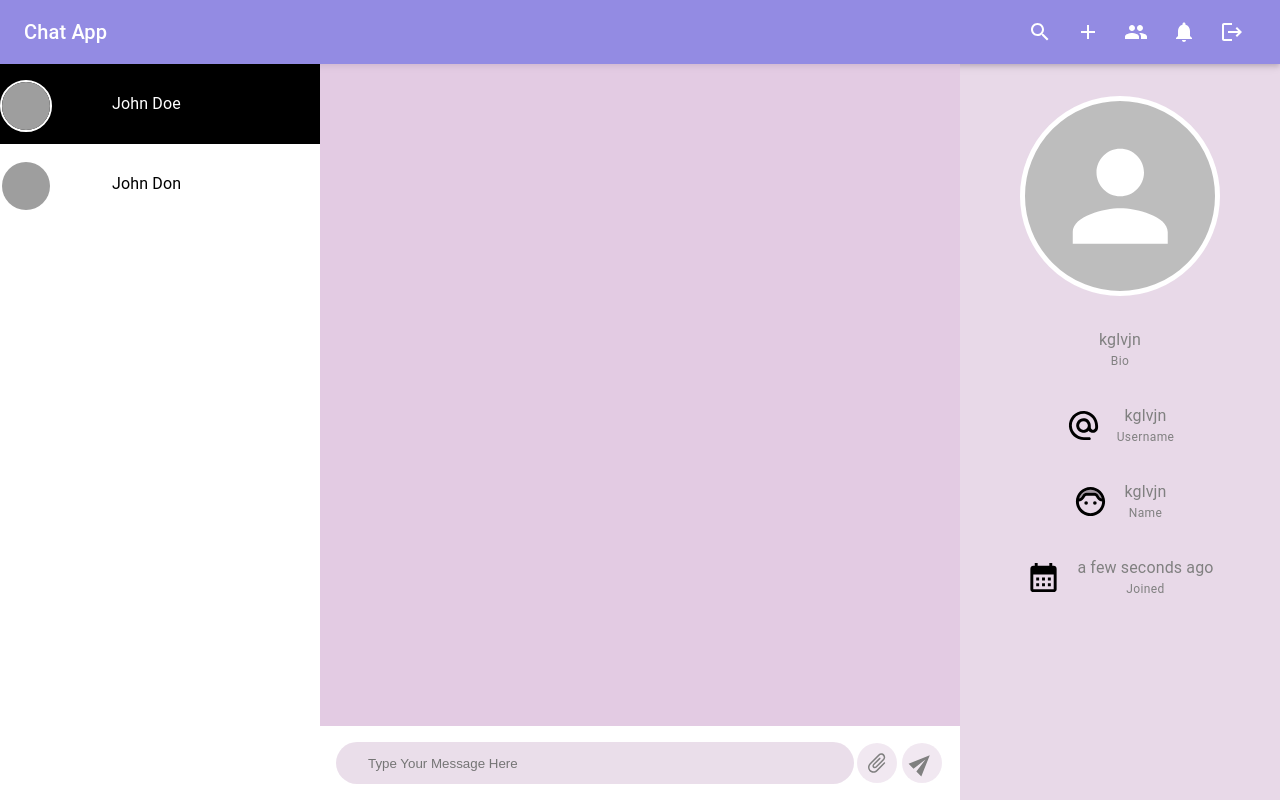
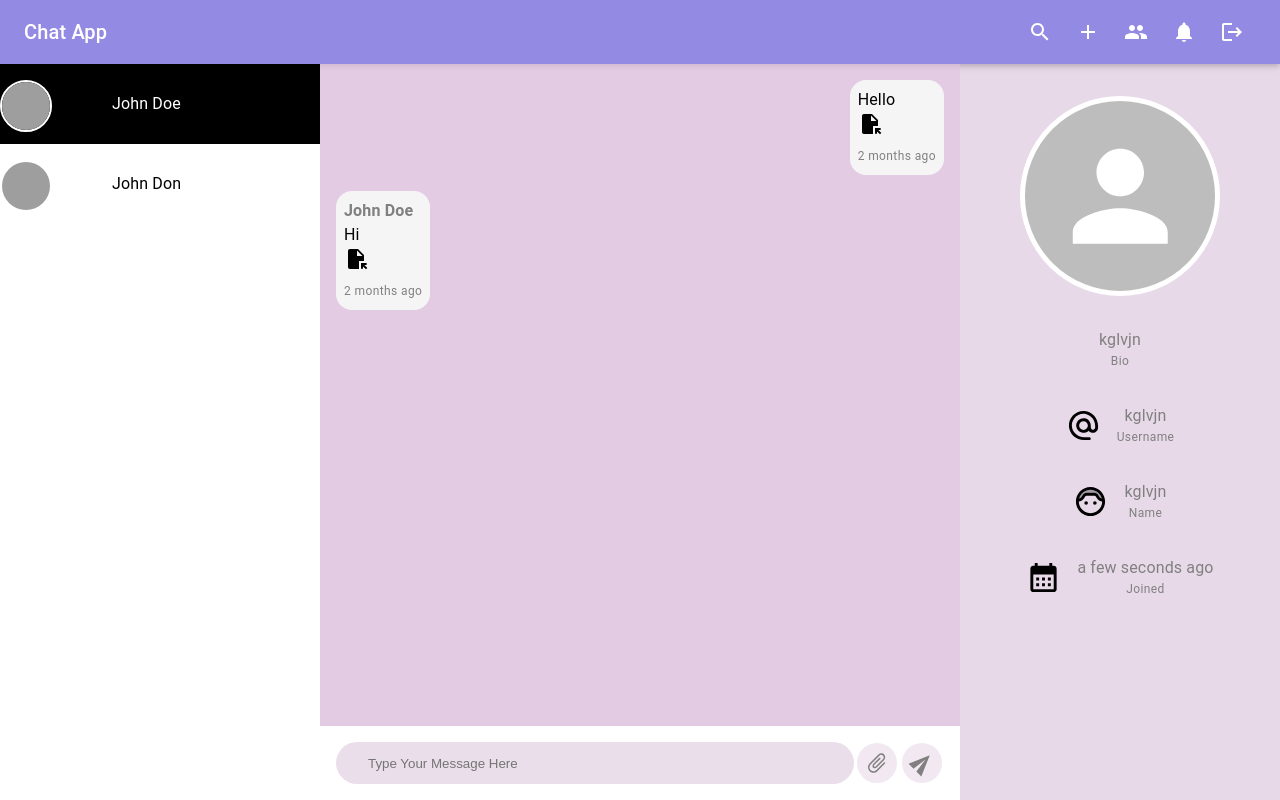
Before and after one commit to saransh6772/chat-frontend, a React (Vite) app: page /chat/1 in a window 1280 px wide. Built offline with nearby package versions, Linux system fonts and the light colour scheme; grey boxes are pictures that could not be loaded.

Commit message:
created layout of chat, attachment card and message component

```diff
--- a/src/components/constants/sampleData.js
+++ b/src/components/constants/sampleData.js
@@ -12,26 +12,58 @@ export const sampleChats = [{
     members: ['1', '2']
 }]
 
-export const sampleUsers=[{
+export const sampleUsers = [{
     avatar: ["https://encrypted-tbn0.gstatic.com/images?q=tbn:ANd9GcRDMoHCrLnExblm8TAwn8X8zBhbxQDKg1kiFo2lR5aIPw&s"],
     name: "John Doe",
     _id: "1",
-},{
+}, {
     avatar: ["https://encrypted-tbn0.gstatic.com/images?q=tbn:ANd9GcRDMoHCrLnExblm8TAwn8X8zBhbxQDKg1kiFo2lR5aIPw&s"],
     name: "John Don",
     _id: "2",
 }]
 
 export const sampleNotifications = [{
-    sender:{
+    sender: {
         avatar: ["https://encrypted-tbn0.gstatic.com/images?q=tbn:ANd9GcRDMoHCrLnExblm8TAwn8X8zBhbxQDKg1kiFo2lR5aIPw&s"],
         name: "John Doe",
     },
     _id: "1",
-},{
-    sender:{
+}, {
+    sender: {
         avatar: ["https://encrypted-tbn0.gstatic.com/images?q=tbn:ANd9GcRDMoHCrLnExblm8TAwn8X8zBhbxQDKg1kiFo2lR5aIPw&s"],
         name: "John Don",
     },
     _id: "2",
 }]
+
+export const sampleMessages = [{
+    attachments: [
+        {
+            public_id: "1",
+            url: "https://encrypted-tbn0.gstatic.com/images?q=tbn:ANd9GcRDMoHCrLnExblm8TAwn8X8zBhbxQDKg1kiFo2lR5aIPw&s",
+        },
+    ],
+    content: "Hello",
+    _id: "1",
+    sender: {
+        _id: "2",
+        name: "John Don",
+    },
+    chat: 'chatid',
+    createdAt: '2024-01-10T10:10:10',
+}, {
+    attachments: [
+        {
+            public_id: "1",
+            url: "https://encrypted-tbn0.gstatic.com/images?q=tbn:ANd9GcRDMoHCrLnExblm8TAwn8X8zBhbxQDKg1kiFo2lR5aIPw&s",
+        },
+    ],
+    content: "Hi",
+    _id: "2",
+    sender: {
+        _id: "1",
+        name: "John Doe",
+    },
+    chat: 'chatid',
+    createdAt: '2024-01-10T10:10:10',
+}]
--- a/src/components/dialogs/FileMenu.jsx
+++ b/src/components/dialogs/FileMenu.jsx
@@ -3,7 +3,7 @@ import { Menu } from '@mui/material'
 
 const FileMenu = ({ anchorEl }) => {
     return (
-        <Menu anchorEl={anchorEl}>
+        <Menu anchorEl={anchorEl} open={false}>
             <div style={{width:'10rem'}}>
                 rnv
             </div>
--- /dev/null
+++ b/src/components/shared/AttachmentCard.jsx
@@ -0,0 +1,18 @@
+import React from 'react'
+import { transformImage } from '../../lib/features'
+import { FileOpen as FileOpenIcon } from '@mui/icons-material'
+
+const AttachmentCard = (file, url) => {
+    switch (file) {
+        case 'audio':
+            return <audio src={url} preload controls/>
+        case 'video':
+            return <video src={url} preload='none' width={'200px'} controls />
+        case 'image':
+            return <img src={transformImage(url,200)} alt="Attachment" width={'200px'} height={'200px'} style={{ objectFit: 'contain' }} />
+        default:
+            return <FileOpenIcon/>
+    }
+}
+
+export default AttachmentCard
--- a/src/components/shared/AvatarCard.jsx
+++ b/src/components/shared/AvatarCard.jsx
@@ -1,5 +1,6 @@
 import React from 'react'
 import { Stack, AvatarGroup, Box, Avatar } from '@mui/material'
+import { transformImage } from '../../lib/features'
 
 const AvatarCard = ({ avatar = [], max = 4 }) => {
     return (
@@ -8,7 +9,7 @@ const AvatarCard = ({ avatar = [], max = 4 }) => {
                 <Box width={'5rem'} height={'3rem'}>
                     {
                         avatar.map((src, index) => (
-                            <Avatar key={Math.random() * 100} src={src} alt={`Avatar ${index}`} sx={{ width: "3rem", height: "3rem", position: 'absolute', left: { xs: `${0.5 + index}rem`, sm: `${index}rem` } }} />
+                            <Avatar key={Math.random() * 100} src={transformImage(src)} alt={`Avatar ${index}`} sx={{ width: "3rem", height: "3rem", position: 'absolute', left: { xs: `${0.5 + index}rem`, sm: `${index}rem` } }} />
                         ))
                     }
                 </Box>
--- /dev/null
+++ b/src/components/shared/MessageComponent.jsx
@@ -0,0 +1,38 @@
+import React, { memo } from 'react'
+import { Box, Dialog, Stack, IconButton, TextField, DialogTitle, Typography, ListItem, Avatar, Button } from '@mui/material'
+import moment from 'moment'
+import { fileFormat } from '../../lib/features'
+import AttachmentCard from './AttachmentCard'
+
+const MessageComponent = ({ message, user }) => {
+    const { sender, content, attachments = [], createdAt } = message
+    console.log(attachments)
+    const timeAgo = moment(createdAt).fromNow()
+    const sameSender = sender?._id === user?._id
+    return (
+        <div style={{ alignSelf: sameSender ? 'flex-end' : 'flex-start', backgroundColor: 'whitesmoke', color: 'black', borderRadius: '1rem', padding: '0.5rem', width: 'fit-content' }}>
+            {
+                !sameSender && <Typography color={'gray'} fontWeight={'600'} variant='inherit'>{sender.name}</Typography>
+            }
+            {
+                content && <Typography>{content}</Typography>
+            }
+            {
+                attachments.length > 0 && attachments.map((i, index) => {
+                    const url = i.url
+                    const fileExt = fileFormat(url)
+                    return (
+                        <Box key={index}>
+                            <a href={url} target='_blank' download style={{ color: 'black' }}>
+                                {AttachmentCard(fileExt, url)}
+                            </a>
+                        </Box>
+                    )
+                })
+            }
+            <Typography variant='caption' color={'gray'}>{timeAgo}</Typography>
+        </div>
+    )
+}
+
+export default memo(MessageComponent)
--- /dev/null
+++ b/src/lib/features.js
@@ -0,0 +1,17 @@
+export const fileFormat=(url="")=>{
+    const fileExt = url.split('.').pop()
+    if(fileExt==='mp3'||fileExt==='wav'){
+        return 'audio'
+    }
+    if(fileExt==='mp4'||fileExt==='mkv'||fileExt==='webm'){
+        return 'video'
+    }
+    if(fileExt==='jpg'||fileExt==='jpeg'||fileExt==='png'||fileExt==='gif'){
+        return 'image'
+    }
+    return 'file'
+}
+
+export const transformImage=(url="",width=100)=>{
+    return url
+}
--- a/src/pages/Chat.jsx
+++ b/src/pages/Chat.jsx
@@ -4,13 +4,24 @@ import { Box, Dialog, Stack, IconButton, TextField, DialogTitle, Typography, Lis
 import { AttachFileRounded as FileIcon, Send as SendIcon } from '@mui/icons-material'
 import { InputBox } from '../components/styles/StyledComponents'
 import FileMenu from '../components/dialogs/FileMenu'
+import { sampleMessages } from '../components/constants/sampleData'
+import MessageComponent from '../components/shared/MessageComponent'
+
+const user = {
+    _id: '2',
+    name: 'Johnny',
+}
 
 const Chat = () => {
     const containerRef = useRef(null)
     return (
         <>
             <Stack ref={containerRef} boxSizing={'border-box'} padding={'1rem'} spacing={'1rem'} bgcolor={'rgba(220,190,220,0.8)'} height={'90%'} sx={{ overflowX: 'hidden', overflowY: 'auto' }}>
-
+                {
+                    sampleMessages.map((i) => (
+                        <MessageComponent message={i} user={user} key={i._id}/>
+                    ))
+                }
             </Stack>
             <form style={{ height: '10%' }}>
                 <Stack direction={'row'} height={'100%'} padding={'1rem'} alignItems={'center'} position={'relative'}>
```
